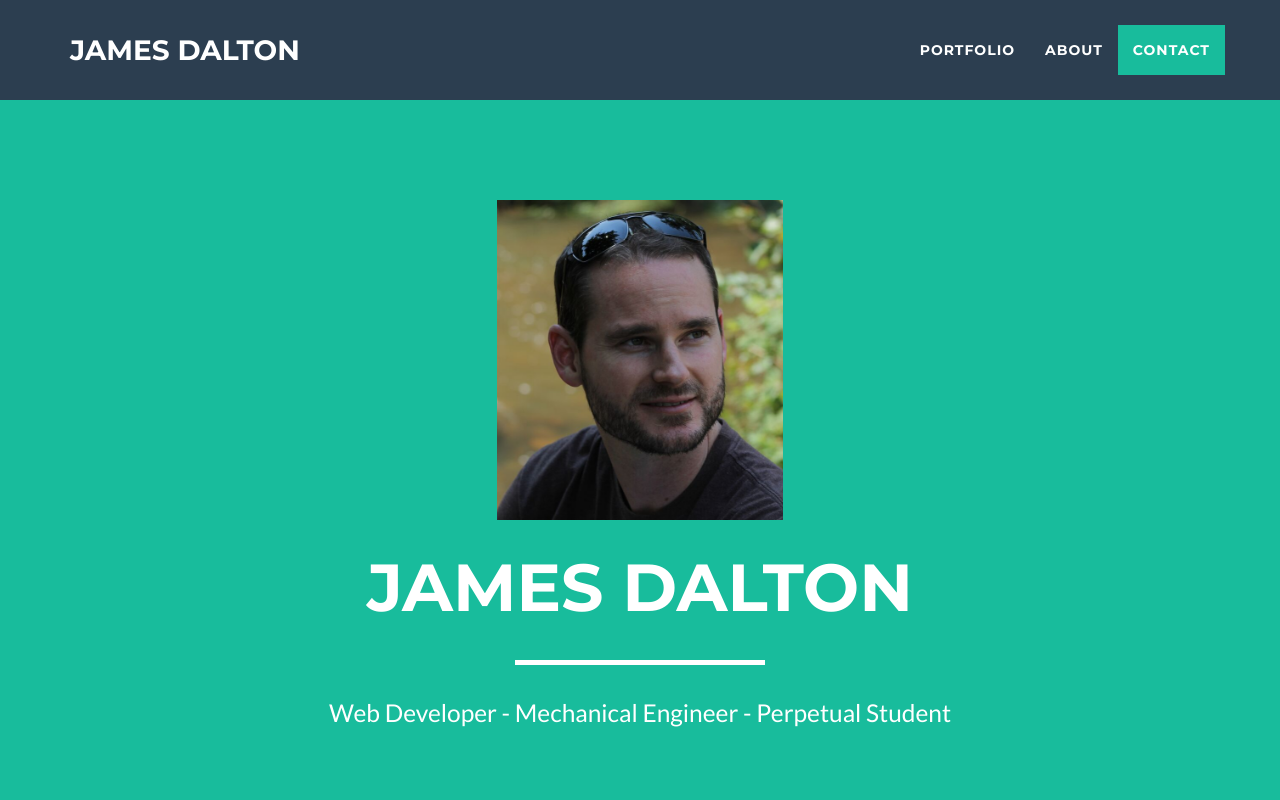
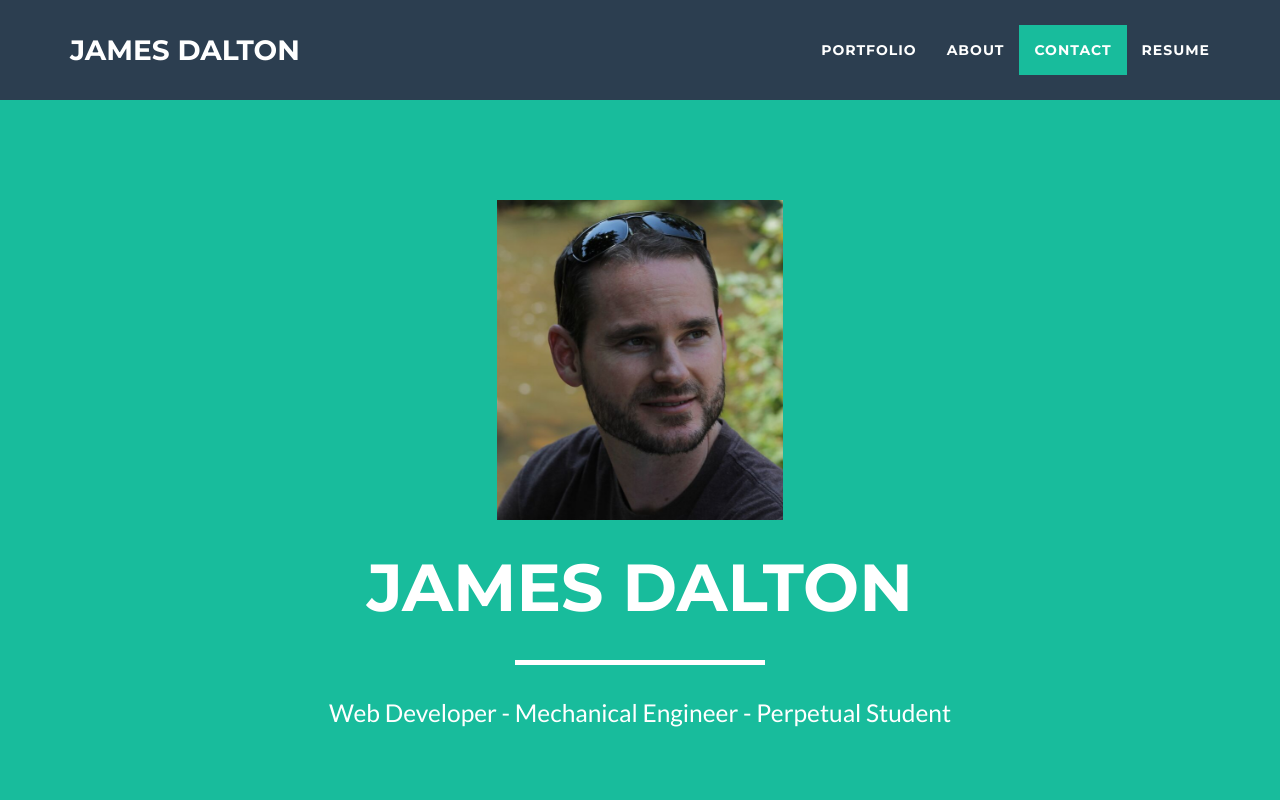
Before and after one commit to daltonjw/daltonjw.github.io, a website: page index.html in a window 1280 px wide. Shown: the top 800 px of the page. Drawn offline with nearby package versions, Linux system fonts and the light colour scheme.

Commit message:
Adding resume

```diff
--- a/index.html
+++ b/index.html
@@ -61,6 +61,9 @@
                     </li>
                     <li class="page-scroll">
                         <a href="#contact">Contact</a>
+                    </li>
+                    <li >
+                        <a href="assets/resume/James_Dalton_Resume_March_2017.pdf">Resume</a>
                     </li>
                 </ul>
             </div>
```
Also changed, not shown: 1 other file.
